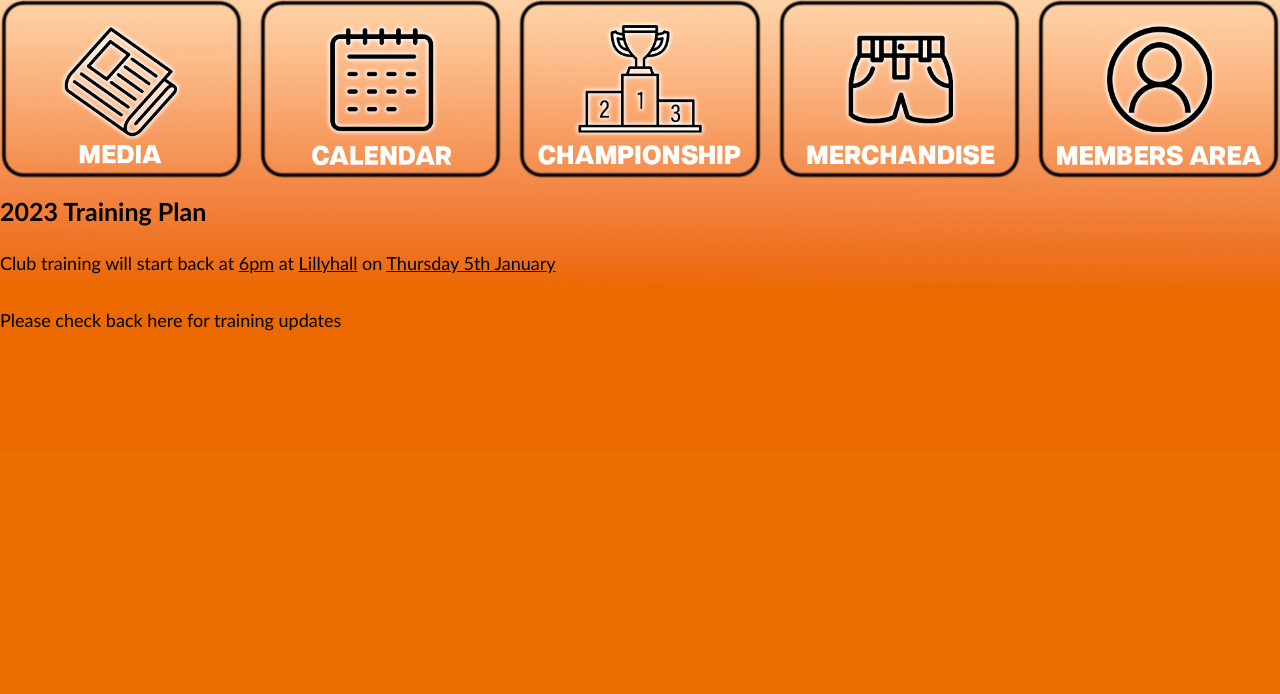
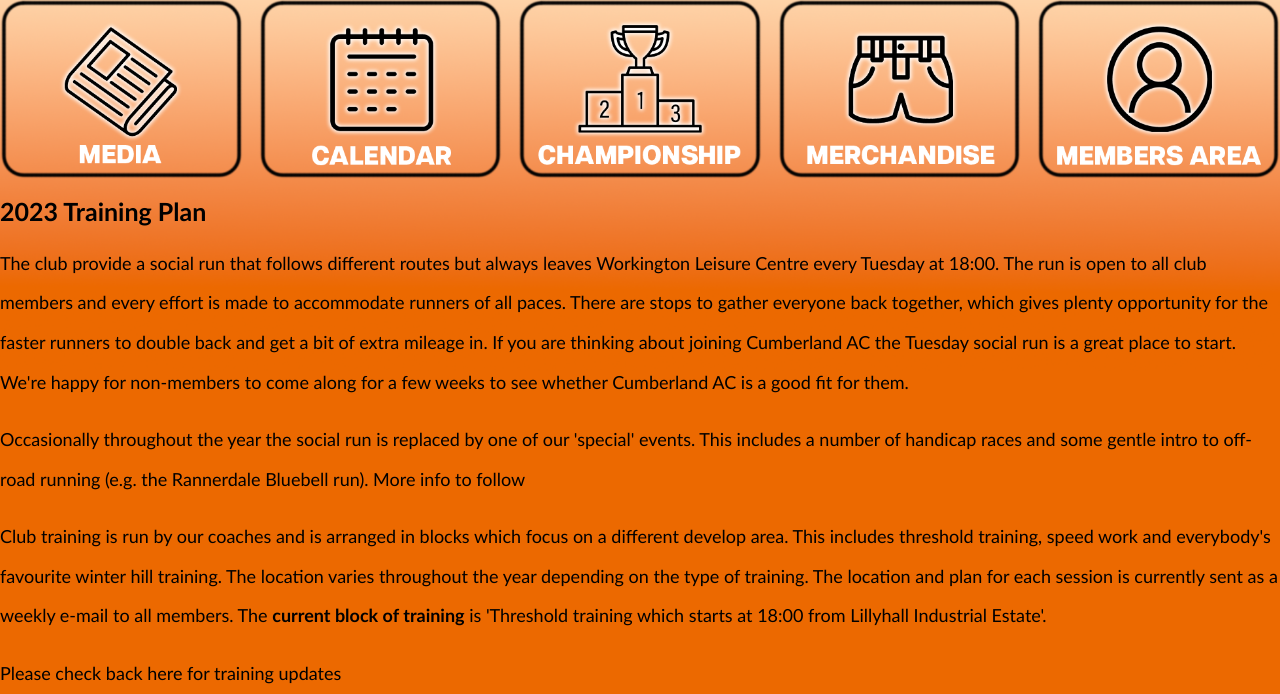
Before and after one commit to SinglePointVulnerability/CumberlandAC.co.uk, a PHP site: page /training.php in a window 1280 px wide. Shown: the part 349-1043 px from the top of the page. Before the commit the page ends 680 px from the top, so only its background shows below. Run offline with PHP 8.4, Linux system fonts and the light colour scheme.

Commit message:
Refreshed wording on merchandise and training pages. Corrected the club championship races. Updated documents to include the inclusion policy link - added club includion policy pdf to media / docs.

```diff
--- a/documents.php
+++ b/documents.php
@@ -81,6 +81,7 @@
 				<li><a href="media/docs/CAC-Club-Constitution.pdf">Club Constitution</a></li>
 				<li><a href="media/docs/CAC-Grievance-And-Disciplinary-Policy.pdf">Grievance and Disciplinary Policy</a></li>
 				<li><a href="media/docs/CAC-Privacy-Notice.pdf">Club Privacy Notice</a></li>
+				<li><a href="media/docs/CAC-Club-Inclusion-Policy.pdf">Club Inclusion Policy</a></li>
 				<li>Club Committee - Who's Who</li>
 			</ul>
 		</div>
--- a/training.php
+++ b/training.php
@@ -64,8 +64,32 @@
 		</div>
 		<div class="txt">
 			<p>
-				Club training will start back at <u>6pm</u> at <u>Lillyhall</u>
-				on <u>Thursday 5th January</u>
+				The club provide a social run that follows different routes but
+				always leaves Workington Leisure Centre every Tuesday at 18:00.
+				The run is open to all club members and every effort is made to
+				accommodate runners of all paces. There are stops to gather
+				everyone back together, which gives plenty opportunity for the
+				faster runners to double back and get a bit of extra mileage in.
+				If you are thinking about joining Cumberland AC the Tuesday
+				social run is a great place to start. We're happy for
+				non-members to come along for a few weeks to see whether
+				Cumberland AC is a good fit for them.
+			</p>
+			<p>
+				Occasionally throughout the year the social run is replaced by
+				one of our 'special' events. This includes a number of handicap
+				races and some gentle intro to off-road running (e.g. the
+				Rannerdale Bluebell run). More info to follow
+			</p>
+			<p>
+				Club training is run by our coaches and is arranged in blocks
+				which focus on a different develop area. This includes
+				threshold training, speed work and everybody's favourite winter
+				hill training. The location varies throughout the year
+				depending on the type of training. The location and plan for
+				each session is currently sent as a weekly e-mail to all
+				members. The <b>current block of training</b> is 'Threshold training
+				which starts at 18:00 from Lillyhall Industrial Estate'.
 			</p>
 			<p>
 				Please check back here for training updates
```
Also changed, not shown: club-championship.php (+7 -7 lines), merchandise.php (+12 -2 lines), 1 other file.
